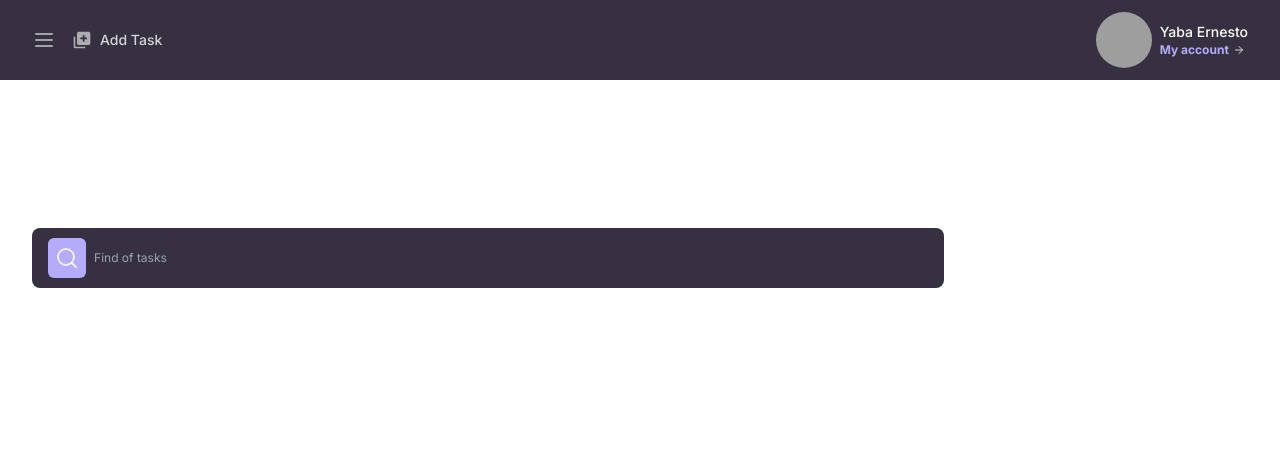
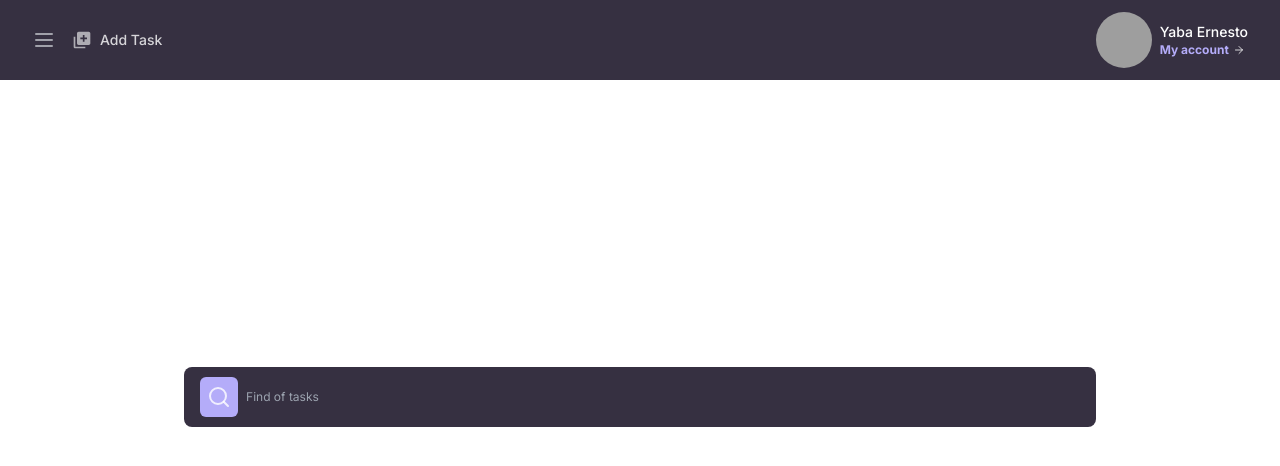
Before and after one commit to yabaernesto/task-manager, a Next.js app: page /dashboard in a window 1280 px wide. Shown: the top 466 px of the page. Built offline with nearby package versions, Linux system fonts and the light colour scheme; grey boxes are pictures that could not be loaded.

Commit message:
feat: tela responsiva

```diff
--- a/src/app/dashboard/page.tsx
+++ b/src/app/dashboard/page.tsx
@@ -34,7 +34,7 @@ function Dashboard() {
         />
       </Root>
 
-      <main className="h-[85vh] w-full flex-initial items-center justify-center px-8 py-11">
+      <main className="h-[85vh] w-full px-8 py-11 lg:flex lg:items-center lg:justify-center">
         <div className="flex w-11/12 flex-col lg:w-3/4">
           <div className="space-y-2">
             <h1 className="text-2xl font-bold lg:text-3xl">My Tasks</h1>
--- a/src/app/dashboard/profile/page.tsx
+++ b/src/app/dashboard/profile/page.tsx
@@ -20,7 +20,7 @@ function MyProfile() {
         />
       </Root>
 
-      <main className="flex h-[85vh] items-center justify-center">
+      <main className="flex h-[85vh] items-center justify-center px-8">
         <div className="m-auto flex w-[33.75rem] flex-col space-y-8">
           <div className="flex items-center gap-3">
             <div className="flex h-14 w-14 cursor-pointer items-center justify-center rounded-full bg-secondary">
@@ -55,13 +55,13 @@ function MyProfile() {
 
             <div className="flex items-center justify-between">
               <div>
-                <div>
+                <div className="hidden lg:block">
                   <span className="text-xs font-bold text-white/80">
                     Display name
                   </span>
                   <h3 className="text-lg font-medium">Yaba Ernesto</h3>
                 </div>
-                <div>
+                <div className="hidden lg:block">
                   <span className="text-xs font-bold text-white/80">email</span>
                   <h3 className="text-lg font-medium">yabaernesto@gmail.com</h3>
                 </div>
--- a/src/app/dashboard/task/ListTask.tsx
+++ b/src/app/dashboard/task/ListTask.tsx
@@ -38,7 +38,9 @@ export function ListTask() {
             className="no-clear w-full bg-secondary p-1 text-xs text-white/80 outline-none"
           />
         </div>
+
         <h1 className="text-xl font-bold">Tasks - {filteredTasks.length}</h1>
+
         <div className="h-[4.6875rem] space-y-2">
           {filteredTasks.length > 0 ? (
             filteredTasks.map((task) => (
```
